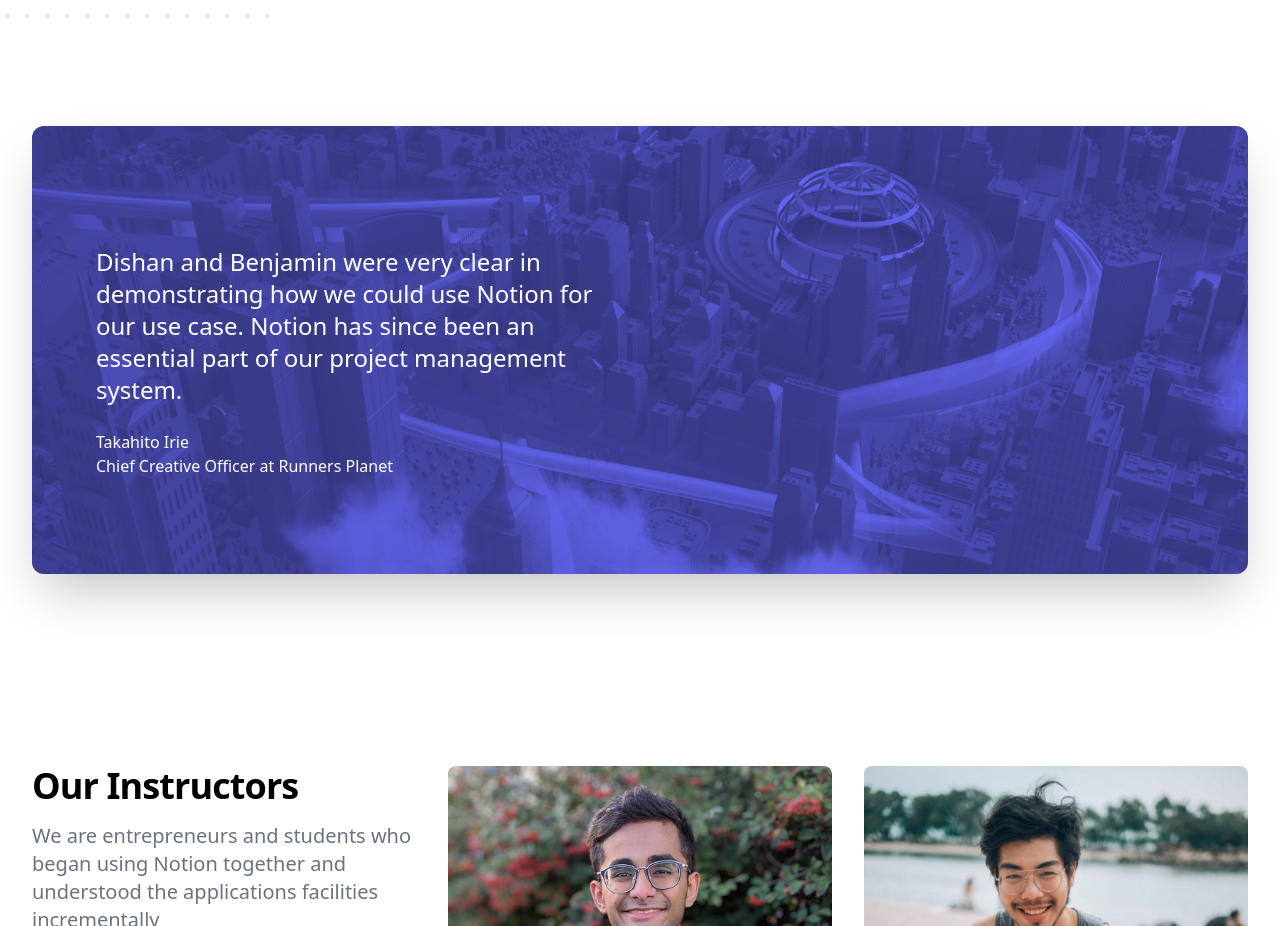
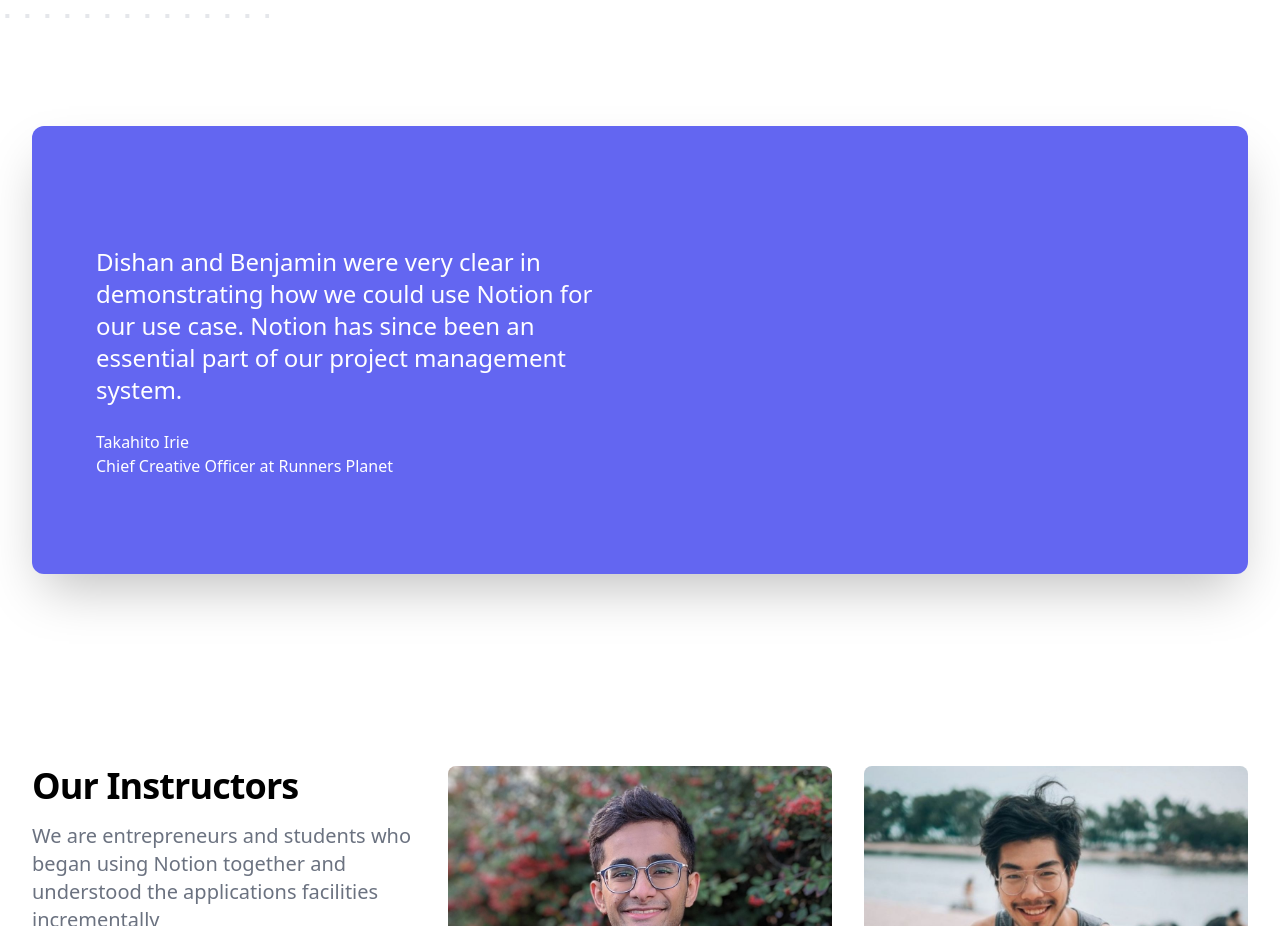
Before and after one commit to birbprophet/the-marshals, a Next.js app: page /notion in a window 1280 px wide. Shown: the part 1200-2126 px from the top of the page. Built offline with nearby package versions, Linux system fonts and the light colour scheme; a web font is replaced by a local one; what @tailwindcss/typography, tailwindcss-plugin-fancy, tailwindcss-safe-area would draw is missing.

Commit message:
added layer0

```diff
--- a/components/notion/Testimonial.tsx
+++ b/components/notion/Testimonial.tsx
@@ -5,14 +5,7 @@
     <div className="bg-white py-16 lg:py-24">
       <div className="relative max-w-7xl mx-auto px-4 sm:px-6 lg:px-8">
         <div className="relative py-24 px-8 bg-indigo-500 rounded-xl shadow-2xl overflow-hidden lg:px-16 lg:grid lg:grid-cols-2 lg:gap-x-8">
-          <div className="absolute inset-0 opacity-50 filter saturate-0 mix-blend-multiply">
-            <Image
-              src="/assets/notion/runnersplanet.jpg"
-              alt=""
-              className="w-full h-full object-cover"
-              layout="fill"
-            />
-          </div>
+          <div className="absolute inset-0 opacity-50 filter saturate-0 mix-blend-multiply"></div>
           <div className="relative lg:col-span-1">
             <blockquote className="mt-6 text-white">
               <p className="text-xl font-medium sm:text-2xl">
--- /dev/null
+++ b/layer0.config.js
@@ -0,0 +1,5 @@
+// This file was automatically added by layer0 deploy.
+// You should commit this file to source control.
+module.exports = {
+  connector: '@layer0/next',
+}
--- a/next.config.js
+++ b/next.config.js
@@ -1,7 +1,22 @@
+// This file was automatically added by layer0 init.
+// You should commit this file to source control.
+const { withLayer0, withServiceWorker } = require('@layer0/next/config')
+
 const withBundleAnalyzer = require("@next/bundle-analyzer")({
   enabled: process.env.ANALYZE === "true",
 });
 
-module.exports = withBundleAnalyzer({
+const _preLayer0Export = withBundleAnalyzer({
   reactStrictMode: true,
-});
+});;
+
+module.exports = (phase, config) =>
+  withLayer0(
+    withServiceWorker({
+      // Output sourcemaps so that stack traces have original source filenames and line numbers when tailing
+      // the logs in the Layer0 developer console.
+      layer0SourceMaps: true,
+
+      ..._preLayer0Export
+    })
+  )
```
Also changed, not shown: package.json (+13 -3 lines), routes.ts (added, +10 -0 lines), sw/service-worker.js (added, +9 -0 lines), 2 other files (tests, documents, lock files or other folders).
